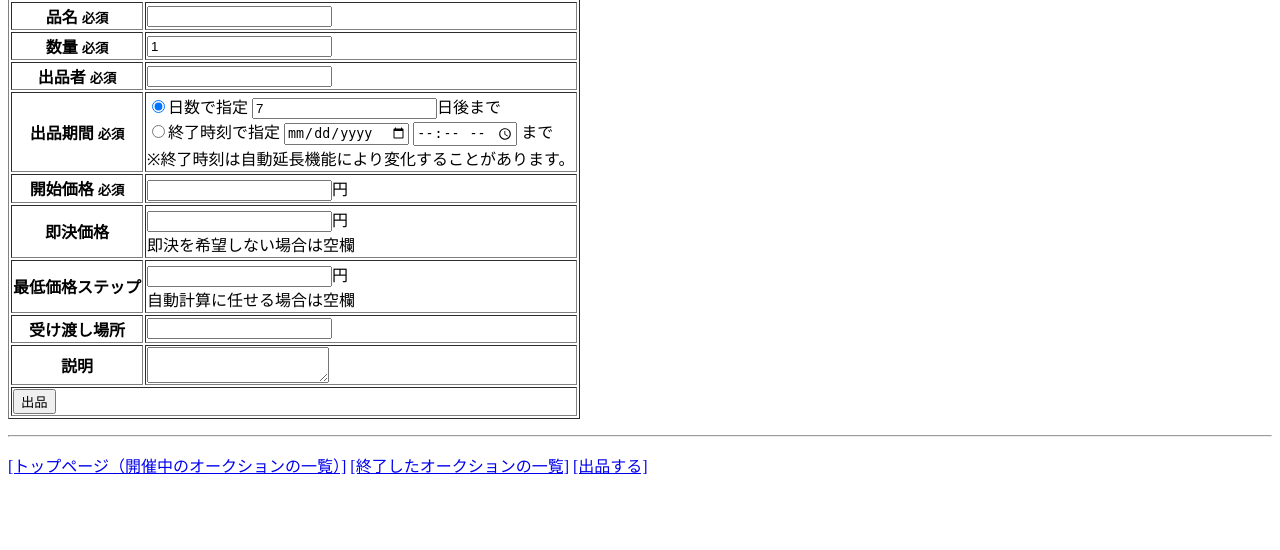
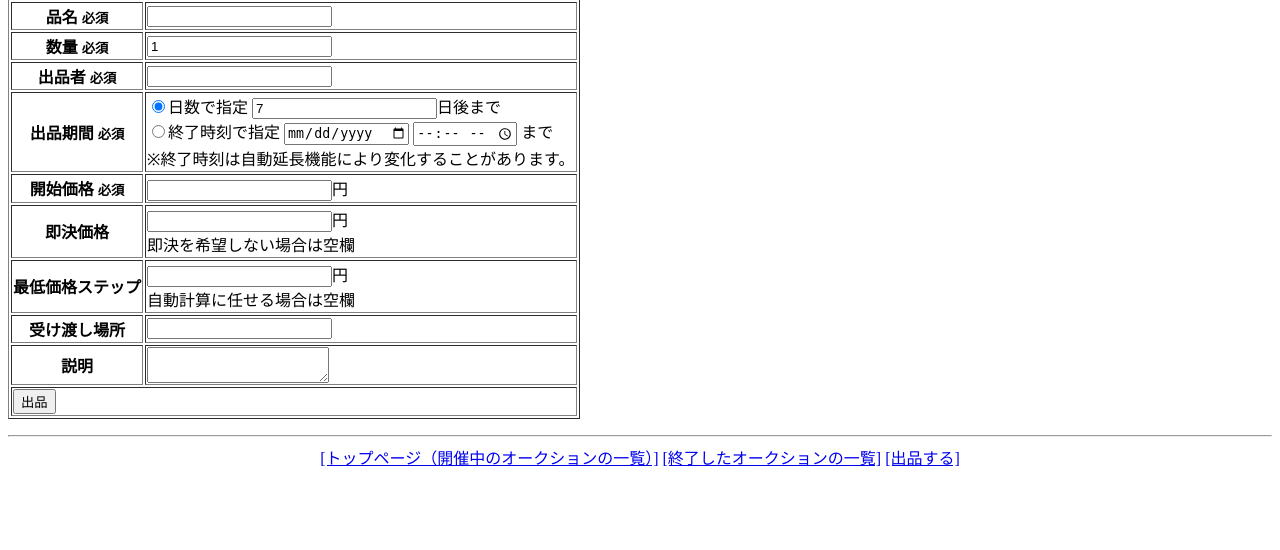
Before and after one commit to umezawatakeshi/yami, a Flask app: page /new in a window 1280 px wide. Shown: the part 76-626 px from the top of the page. Run offline with Flask 2, Linux system fonts and the light colour scheme.

Commit message:
CSS スタイルをいろいろ付けた。

```diff
--- a/yami/static/style.css
+++ b/yami/static/style.css
@@ -3,4 +3,23 @@
 }
 
 .failed-bid-row td {
+	color: gray;
 }
+
+
+.navigation-bar {
+	text-align: center;
+	margin: 0;
+}
+
+.navigation-link {
+	white-space: nowrap;
+}
+
+.current-nagivation-page {
+	font-weight: bold;
+}
+
+.disabled-navigation-link {
+	color: gray;
+}
--- a/yami/templates/base.html
+++ b/yami/templates/base.html
@@ -8,10 +8,10 @@
 {% block h1 %}{% endblock %}
 {% block content %}{% endblock %}
 <hr/>
-<p>
-<a href="{{ url_for('view.held_list', page=1) }}">[トップページ（開催中のオークションの一覧）]</a>
-<a href="{{ url_for('view.ended_list', page=1) }}">[終了したオークションの一覧]</a>
-<a href="{{ url_for('view.newform') }}">[出品する]</a>
+<p class="navigation-bar">
+<a href="{{ url_for('view.held_list', page=1) }}" class="navigation-link">[トップページ（開催中のオークションの一覧）]</a>
+<a href="{{ url_for('view.ended_list', page=1) }}" class="navigation-link">[終了したオークションの一覧]</a>
+<a href="{{ url_for('view.newform') }}" class="navigation-link">[出品する]</a>
 </p>
 </body>
 </html>
```
Also changed, not shown: yami/templates/list.html (+10 -4 lines).
